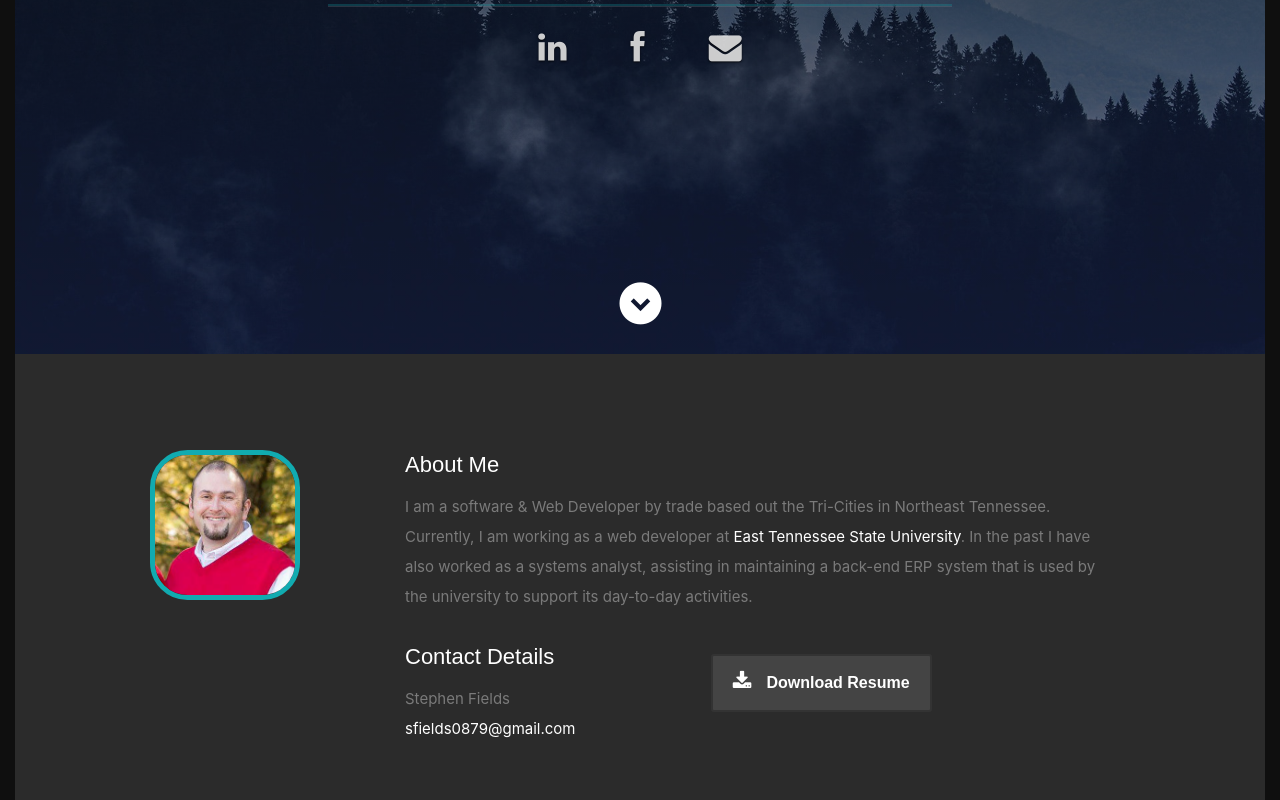
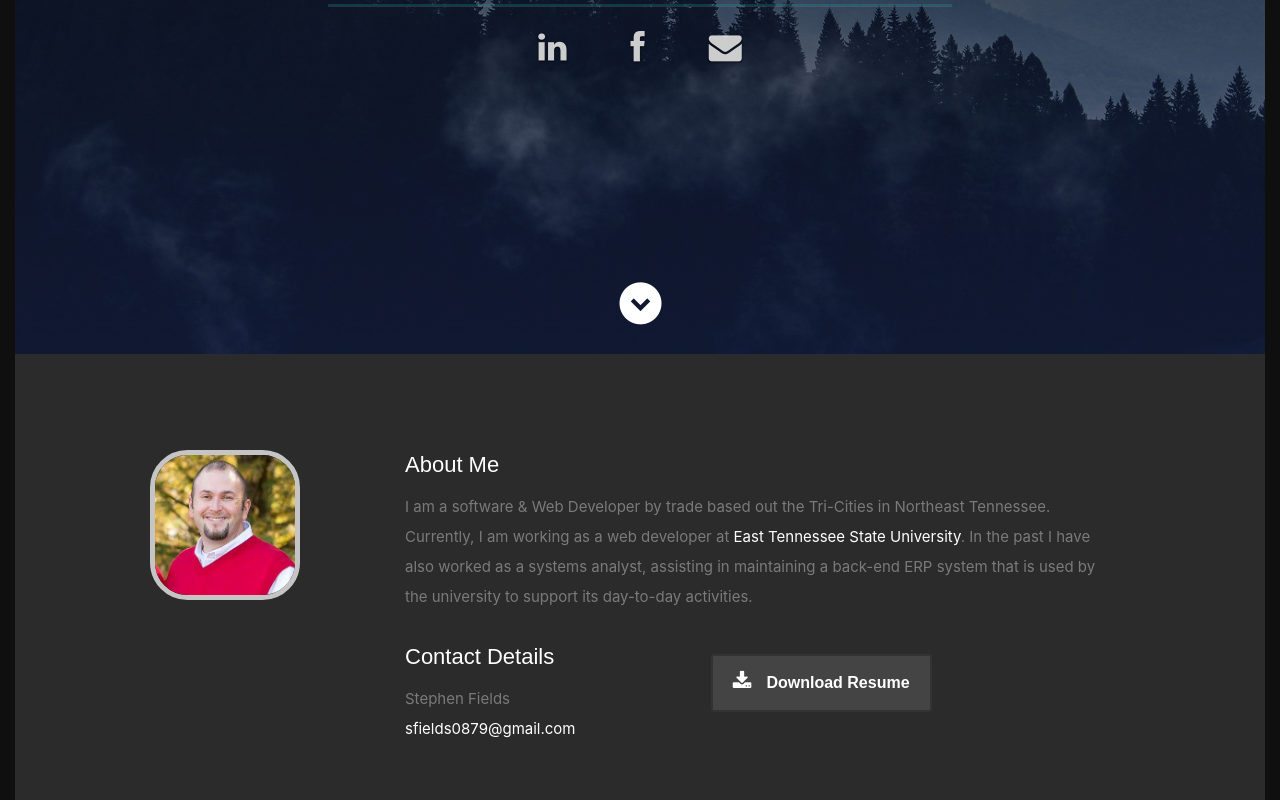
Before and after one commit to soloshand/next_portfolio_v2, a Next.js app: page / in a window 1280 px wide. Shown: the part 446-1246 px from the top of the page. Built offline with nearby package versions, Linux system fonts and the light colour scheme; some icons are missing.

Commit message:
Update profile outline color

```diff
--- a/styles/about.css
+++ b/styles/about.css
@@ -26,7 +26,7 @@
     width: 150px;
     height: 150px;
     border-radius: 25%;
-    border: 5px solid #11ABB0;
+    border: 5px solid #C5C5C5;
  }
  #about .contact-details { width: 41.66667%; }
  #about .download {
```
